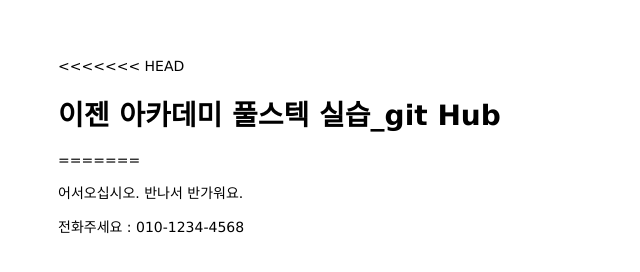
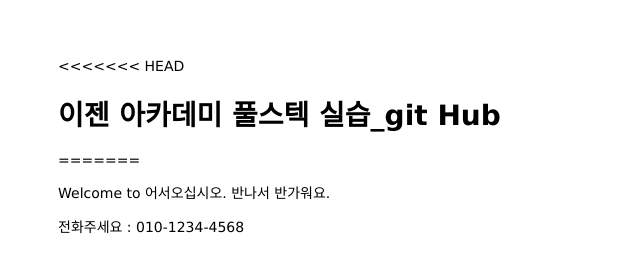
Before and after one commit to MrGomGit/mastering-git-github, a website: page public/index.html in a window 1280 px wide. Shown: the whole page, without its empty margins (0-640 px from the left). Drawn offline with Linux system fonts and the light colour scheme.

Commit message:
change body

```diff
--- a/public/index.html
+++ b/public/index.html
@@ -9,7 +9,7 @@
 <<<<<<< HEAD
   <h1>이젠 아카데미 풀스텍 실습_git Hub </h1>
 =======
-  <p>어서오십시오. 반나서 반가워요.</p>
+  <p>Welcome to 어서오십시오. 반나서 반가워요.</p>
 </body>
 
 <footer>
```
